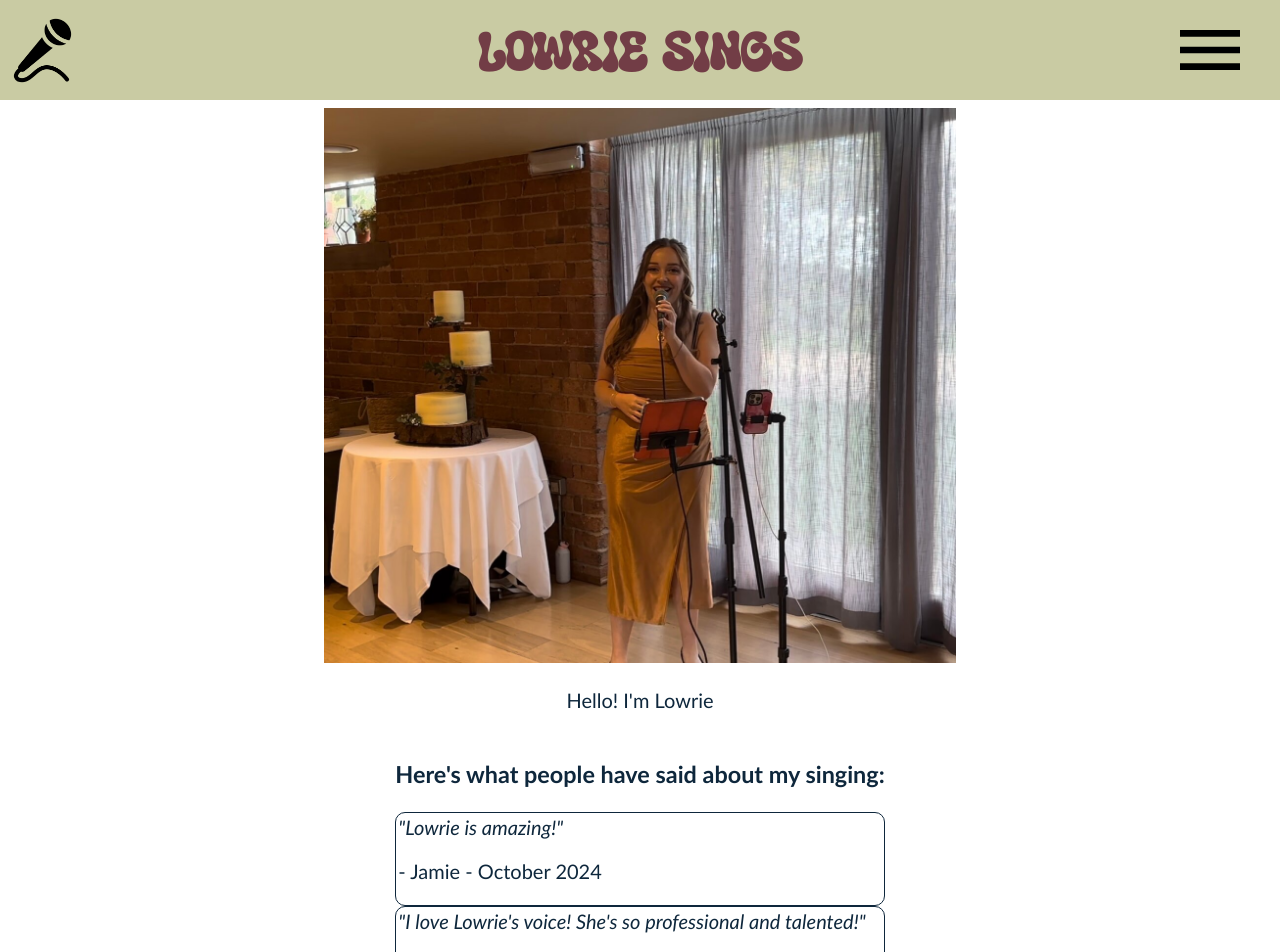
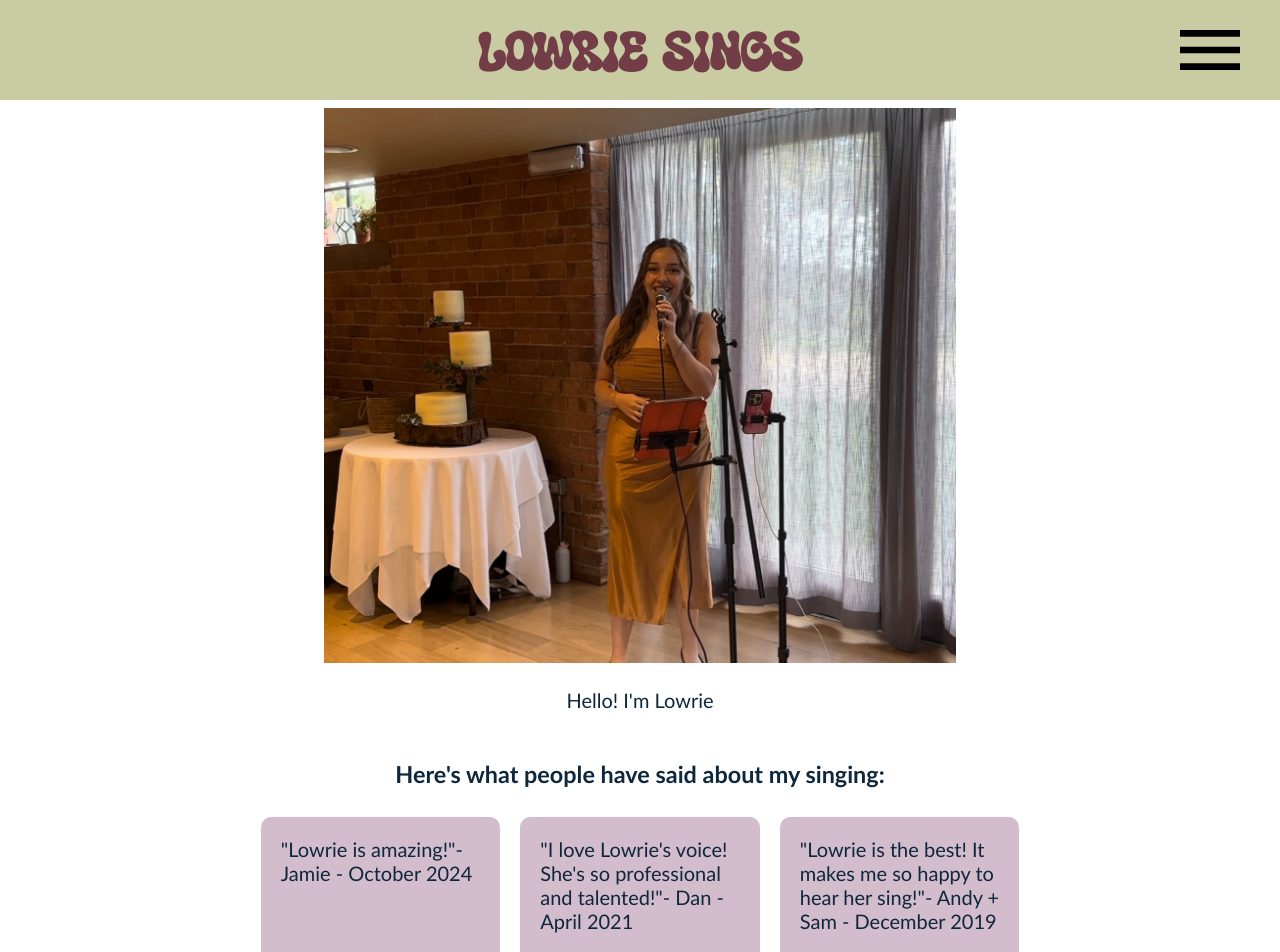
Before and after one commit to jleigh-100/lowriesings, a React app: page / in a window 1280 px wide. Shown: the top 952 px of the page. Built offline with nearby package versions, Linux system fonts and the light colour scheme.

Commit message:
faqs and start on testimonials

```diff
--- a/client/src/components/Header.jsx
+++ b/client/src/components/Header.jsx
@@ -14,7 +14,6 @@ const Container = styled.div`
     margin-top: 18px;
     color: ${theme.titleColor};
   }
-  // position: sticky;
   top: -2px;
 `
 const IconContainer = styled.div`
@@ -32,6 +31,7 @@ const MenuContainer = styled.div`
   position: absolute;
   top: 100px;
   right: 0;
+  z-index: 100;
   color: ${theme.titleColor};
   background-color: ${theme.headerFooterColor};
   border-radius: 10px;
@@ -56,34 +56,30 @@ const BurgerMenu = ({ setCurrentPage }) => {
     setOpen(() => !open);
   };
 
+  const handleSelection = (page) => {
+    setCurrentPage(page);
+    setOpen(false);
+  }
+
   return (
     <>
     <IconContainer>
       <MenuIcon style={{ width: '80px', height: '80px', fill: 'black' }} onClick={() => handleToggle()}/>
     </IconContainer>
     <MenuContainer open={open} >
-      <MenuItem onClick={() => setCurrentPage('lowrie sings')}>Home</MenuItem>
-      <MenuItem onClick={() => setCurrentPage('about me')}>About Me</MenuItem>
-      <MenuItem onClick={() => setCurrentPage('song list')}>Song list</MenuItem>
-      <MenuItem onClick={() => setCurrentPage('faqs')}>FAQs</MenuItem>
-      <MenuItem onClick={() => setCurrentPage('videos')}>Videos</MenuItem>
+      <MenuItem onClick={() => handleSelection('lowrie sings')}>Home</MenuItem>
+      <MenuItem onClick={() => handleSelection('about me')}>About Me</MenuItem>
+      <MenuItem onClick={() => handleSelection('song list')}>Song list</MenuItem>
+      <MenuItem onClick={() => handleSelection('faqs')}>FAQs</MenuItem>
+      <MenuItem onClick={() => handleSelection('videos')}>Videos</MenuItem>
     </MenuContainer>
     </>
   )
 }
 
-const StyledMicrophone = styled.img`
-  position: absolute;
-  top: 18px;
-  left: 10px;
-  width: 65px;
-  height: 65px;
-`;
-
 const Header = ({ currentPage, setCurrentPage }) => {
 	return (
 		<Container>
-      <StyledMicrophone src="images/microphone.png" alt="microphone" />
 			<h1 onClick={() => setCurrentPage('lowrie sings')}>{currentPage}</h1>
 			<BurgerMenu setCurrentPage={setCurrentPage}/>
 		</Container>
--- a/client/src/components/Testimonials.jsx
+++ b/client/src/components/Testimonials.jsx
@@ -2,10 +2,17 @@ import React from "react"
 import styled from "styled-components"
 
 const MessageArea = styled.div`
-  background: white;
+  width: 60%;
+  display: flex;
+  gap: 20px;
+  align-items: center;
+`;
+const Message = styled.div`
+  flex: 1;
+  height: 400px;
+  background-color: #D3BCCC;
   border-radius: 10px;
-  padding: 2px;
-  border: 1px solid #0E273C;
+  padding: 20px;
 `;
 
 export const Testimonials = () => {
@@ -30,14 +37,15 @@ const testimonials = [
 
 
   return (
-    <div>
+    <>
       <h3>Here's what people have said about my singing:</h3>
+      <MessageArea>
       {testimonials.map((testimonial, index) => (
-        <MessageArea key={index} style={{ visibility: false}}>
-          <i>"{testimonial.message}"</i>
-          <p>- {testimonial.by} - {testimonial.date}</p>
-        </MessageArea>
+        <Message key={index} style={{ visibility: false}} className="bubble left">
+          "{testimonial.message}"- {testimonial.by} - {testimonial.date}
+        </Message>
       ))}
-    </div>
+      </MessageArea>
+    </>
   )
 }
--- a/client/src/components/pages/FAQs.jsx
+++ b/client/src/components/pages/FAQs.jsx
@@ -1,36 +1,73 @@
 import React from "react";
+import styled from "styled-components";
 import { Container } from "../Body.jsx";
+
+const Message = styled.div`
+  &.bubble {
+    --r: 1em;  /* the radius */
+    --t: 1.5em; /* the size of the tail */
+
+    max-width: 600px;
+    padding: 1em;
+    border-inline: var(--t) solid #0000;
+    border-radius: calc(var(--r) + var(--t))/var(--r);
+    mask:
+      radial-gradient(100% 100% at var(--_p) 0,#0000 99%,#000 102%)
+        var(--_p) 100%/var(--t) var(--t) no-repeat,
+      linear-gradient(#000 0 0) padding-box;
+    border-box;
+    color: #fff;
+    margin-top: 10px;
+  }
+
+  &.left {
+    --_p: 0;
+    border-bottom-left-radius: 0 0;
+    place-self: start;
+    background: grey;
+  }
+
+  &.right {
+    --_p: 100%;
+    border-bottom-right-radius: 0 0;
+    place-self: end;
+    background: green;
+  }
+`;
+
+const Question = ({ children }) => {
+  return (
+    <Message className="bubble left">{children}</Message>
+  )
+}
+const Answer = ({ children }) => {
+  return (
+    <Message className="bubble right">{children}</Message>
+  )
+}
 
 export const FAQs = () => {
   return (
     <Container>
-      <p>Q: How much time do you need to set up?</p>
-      <p>A: I like to arrive one hour before the event starts, so I can make sure everything is set up and do a sound check.</p>
-      <br />
-      <p>Q: Can you provide an iPod/DJ service before and between your sets?</p>
-      <p>A: Absolutely, I can keep music playing between sets</p>
-      <br />
-      <p>Q: Can I pick the pieces you play from the set list?</p>
-      <p>A: Absolutely, I'm happy for your set list to be curated however you choose.
-You can pick any number of the songs from my song list.
-Alternatively, if you give me a few artists/genres you like then I can curate your set list from there.
-
-I'm always happy to chat through anything so we can find the perfect set list!</p>
-      <br />
-      <p>Q: Can you learn specific pieces before the event?</p>
-      <p>A: If a song isn't included in my song list, I am happy to learn up to two new songs for your event free of charge.
-      If you would like me to learn more than two there will be an extra fee, which was can discuss depending on the number of extra songs.</p>
-      <br />
-      <p>Q: Do you bring all the equipment you need to perform?</p>
-      <p>A: Yes, of course! I will bring my own microphone, leads and an amp. All I require is a plug socket!</p>
-      <br />
-      <p>Q:
-      What if my timings change after I've booked you?</p>
-      <p>A: I will always try my best to be flexible to help ensure your event runs as smoothly as possible. If timings change slightly in the run up to the event just let me know and I'm sure I can accommodate this for you</p>
-      <br />
-      <p>Q: Which artists have you been most influenced by?</p>
-      <p>A: My influences range from Amy Winehouse, to Adele, to Yebba</p>
-      <br />
+      <Question>How much time do you need to set up?</Question>
+      <Answer>I like to arrive one hour before the event starts, so I can make sure everything is set up and do a sound check.</Answer>
+      <Question>Can you provide an iPod/DJ service before and between your sets?</Question>
+      <Answer>Absolutely, I can keep music playing between sets</Answer>
+      <Question>Can I pick the pieces you play from the set list?</Question>
+      <Answer>Absolutely, I'm happy for your set list to be curated however you choose.
+You can pick any number of the songs from my song list.</Answer>
+<Answer>Alternatively, if you give me a few artists/genres you like then I can curate your set list from there.
+I'm always happy to chat through anything so we can find the perfect set list!</Answer>
+      <Question>Can you learn specific pieces before the event?</Question>
+      <Answer>If a song isn't included in my song list, I am happy to learn up to two new songs for your event free of charge.
+      If you would like me to learn more than two there will be an extra fee, which was can discuss depending on the number of extra songs.</Answer>
+      <Question>Do you bring all the equipment you need to perform?</Question>
+      <Answer>Yes, of course! I will bring my own microphone, leads and an amp. All I require is a plug socket!</Answer>
+      <Question>
+      What if my timings change after I've booked you?</Question>
+      <Answer>I will always try my best to be flexible to help ensure your event runs as smoothly as possible. If timings change slightly in the run up to the event just let me know and I'm sure I can accommodate this for you</Answer>
+      <Question>Which artists have you been most influenced by?</Question>
+      <Answer>My influences range from Amy Winehouse, to Adele, to Yebba</Answer>
       </Container>
   )
 }
```
Also changed, not shown: public/bundle.js.
